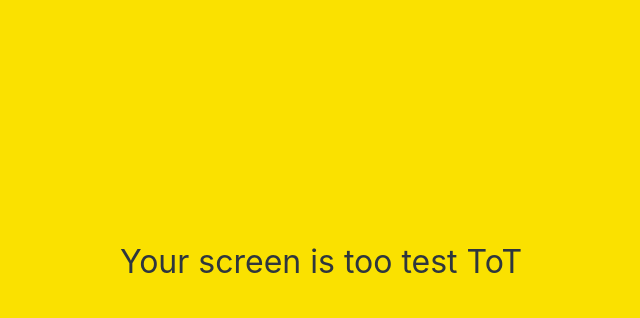
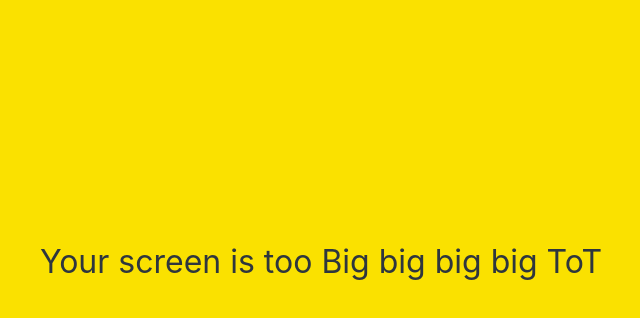
Before and after one commit to 1Tsw0rd/kokoa-clone-2022, a plain HTML site: page friends.html in a window 1280 px wide. Shown: the part 138-456 px from the top of the page, without its empty margins (319-959 px from the left). Drawn offline with Linux system fonts and the light colour scheme; a web font is replaced by a local one.

Commit message:
master - big big big big

```diff
--- a/friends.html
+++ b/friends.html
@@ -80,7 +80,7 @@
         </div>
 
         <div id="no-mobile">
-            <span>Your screen is too test ToT</span>
+            <span>Your screen is too Big big big big ToT</span>
         </div>
 
     <script src="https://kit.fontawesome.com/6478f529f2.js" crossorigin="anonymous"></script>
```
